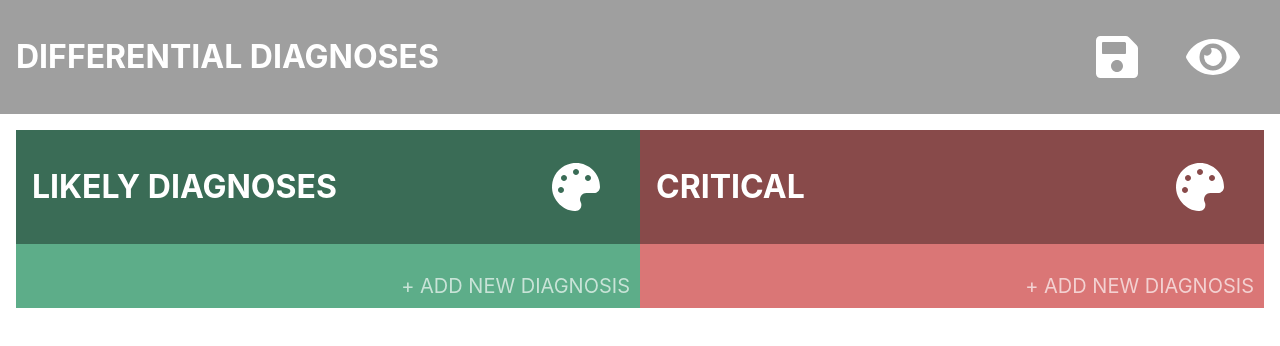
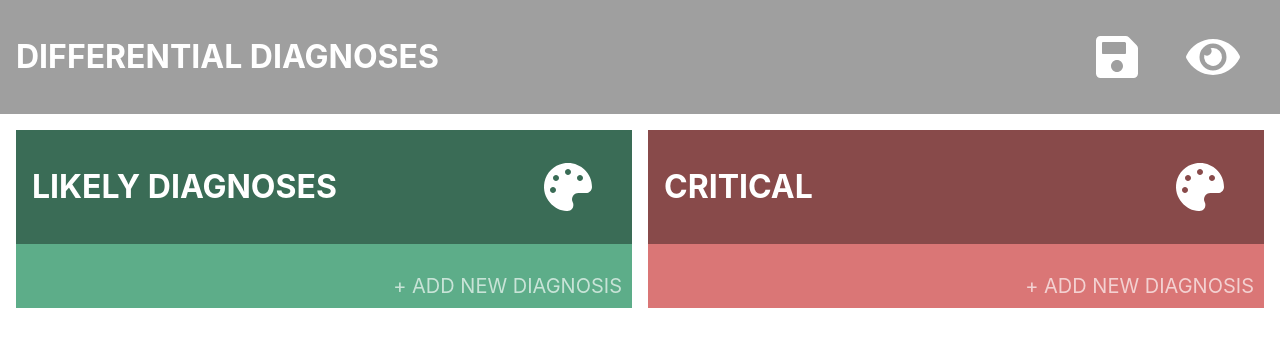
Before and after one commit to leobaldock/differential-diagnoses, a React (Create React App) app: page / in a window 1280 px wide. Shown: the top 346 px of the page. Built offline with nearby package versions, Linux system fonts and the light colour scheme.

Commit message:
Hooked up manual move button

```diff
--- a/src/components/Diagnoses.css
+++ b/src/components/Diagnoses.css
@@ -1,17 +1,28 @@
 /* List Styling */
 .listContainer{
     display: flex;
-    justify-content: center;
     padding: 1em;
 }
 
+.listContainer .list:nth-child(1) {
+    margin-right: 0.5em;
+}
+
+.listContainer .list:nth-child(2) {
+    margin-left: 0.5em;
+}
+
 .list{
-    width: 50%;
+    flex-grow: 1;
+    flex-basis: 1px;
+    display: flex;
+    flex-direction: column;
 }
 
 .listRowContainer{
+    flex-grow: 1;
     display: flex;
-    justify-content: center;
+    justify-content: space-between;
     flex-direction: column;
     font-size: 1.25em;
 }
--- a/src/components/DifferentialDiagnoses.js
+++ b/src/components/DifferentialDiagnoses.js
@@ -46,6 +46,7 @@ class DifferentialDiagnosis extends React.Component {
         this.onDragEnd = this.onDragEnd.bind(this);
         this.getList = this.getList.bind(this);
         this.move = this.move.bind(this);
+        this.manualMove = this.manualMove.bind(this);
     }
 
     addRow(list) {
@@ -121,6 +122,25 @@ class DifferentialDiagnosis extends React.Component {
         return this.state[this.id2List[id]];
     }
 
+    manualMove(sourceList, destinationList, sourceIndex, destinationIndex) {
+        const sourceClone = Array.from(sourceList);
+        const destClone = Array.from(destinationList);
+        const [removed] = sourceClone.splice(sourceIndex, 1);
+        destClone.splice(destinationIndex, 0, removed);
+
+        let newState = {};
+
+        if (sourceList == this.state.listA) newState.listA = sourceClone;
+        else if (sourceList == this.state.listB) newState.listB = sourceClone;
+        else console.log("Uknown List");
+
+        if (destinationList == this.state.listA) newState.listA = destClone;
+        else if(destinationList == this.state.listB) newState.listB = destClone;
+        else console.log("Unkown List");
+
+        this.setState(newState);
+    }
+
     move(source, destination, droppableSource, droppableDestination) {
         const sourceClone = Array.from(source);
         const destClone = Array.from(destination);
@@ -192,6 +212,7 @@ class DifferentialDiagnosis extends React.Component {
                             addRow={() => this.addRow(this.state.listA)}
                             deleteRow={(index) => this.setState({deletingRow: [this.state.listA, index]})}
                             updateRowNumber={(from, to) => this.setState({listA: this.reorder(this.state.listA, from, to)})}
+                            transfer={(index) => this.manualMove(this.state.listA, this.state.listB, index, 0)}
                         />
                         <List
                             title="Critical"
@@ -201,7 +222,8 @@ class DifferentialDiagnosis extends React.Component {
                             addRow={() => this.addRow(this.state.listB)}
                             deleteRow={(index) => this.setState({deletingRow: [this.state.listB, index]})}
                             updateRowNumber={(from, to) => this.setState({listB: this.reorder(this.state.listB, from, to)})}
-                        />
+                            transfer={(index) => this.manualMove(this.state.listB, this.state.listA, index, 0)}
+                       />
                     </DragDropContext>
                 </div>
 
--- a/src/components/List.js
+++ b/src/components/List.js
@@ -10,7 +10,7 @@ import {
 import { Droppable, Draggable } from "react-beautiful-dnd";
 
 
-export default function List({title, colour, rows, addRow, deleteRow, updateRowNumber, droppableId}){
+export default function List({title, colour, rows, addRow, deleteRow, updateRowNumber, droppableId, transfer}){
 
     const listButtons = [
         <FontAwesomeIcon icon={faPalette} size="3x" style={{cursor: "pointer"}}/>
@@ -31,10 +31,10 @@ export default function List({title, colour, rows, addRow, deleteRow, updateRowN
     });
 
     return (
-        <div class="list" style={{backgroundColor: colour, color: colour}}>
+        <div className="list" style={{backgroundColor: colour, color: colour}}>
             <TitleBar title={title} buttons={listButtons}/>
 
-            <div class="listRowContainer">
+            <div className="listRowContainer">
                 <Droppable droppableId={droppableId}>
                 {(provided, snapshot) => (
                     <div
@@ -55,7 +55,7 @@ export default function List({title, colour, rows, addRow, deleteRow, updateRowN
                                         )}
                                     >
                                         <span>
-                                            <ListRow content={row.displayName} rowNumber={index + 1} colour={colour} deleteRow={deleteRow} updateRowNumber={updateRowNumber}/>
+                                            <ListRow content={row.displayName} rowNumber={index + 1} colour={colour} deleteRow={deleteRow} updateRowNumber={updateRowNumber} transfer={transfer}/>
                                         </span>
                                     </div>
                                 )}
@@ -66,7 +66,7 @@ export default function List({title, colour, rows, addRow, deleteRow, updateRowN
                     )}
                 </Droppable>
 
-                <div class="addRowButton">
+                <div className="addRowButton">
                     <span onClick={addRow}> + ADD NEW DIAGNOSIS </span>
                 </div>
 
@@ -76,7 +76,7 @@ export default function List({title, colour, rows, addRow, deleteRow, updateRowN
 }
 
 
-function ListRow({colour, content, rowNumber, deleteRow, updateRowNumber}) {
+function ListRow({colour, content, rowNumber, deleteRow, updateRowNumber, transfer}) {
 
     const [inputNum, setInputNum] = useState(rowNumber);
 
@@ -93,16 +93,16 @@ function ListRow({colour, content, rowNumber, deleteRow, updateRowNumber}) {
     useEffect(() => setInputNum(rowNumber), [rowNumber]);
 
     return (
-        <div class="listRow">
-            <div class="listNumber">
+        <div className="listRow">
+            <div className="listNumber">
                 <input style={{color: colour}} value={inputNum} onChange={(e) => setInputNum(e.target.value)} onKeyDown={handleKeyDown} onBlur={handleBlur} type="text"/>
             </div>
-            <div class="listEntry">
+            <div className="listEntry">
                 <FontAwesomeIcon style={{cursor: "grab"}} icon={faBars}/>
                 <span style={{flexGrow: 1, marginLeft: "1em"}}> {content} </span>
                 <FontAwesomeIcon onClick={() => deleteRow(rowNumber - 1)} style={{cursor: "pointer"}} color="grey" icon={faMinusCircle}/>
             </div>
-            <div class="transferButton">
+            <div className="transferButton" onClick={() => transfer(rowNumber - 1)}>
                 <FontAwesomeIcon icon={faAngleDoubleRight} />
             </div>
         </div>
```
